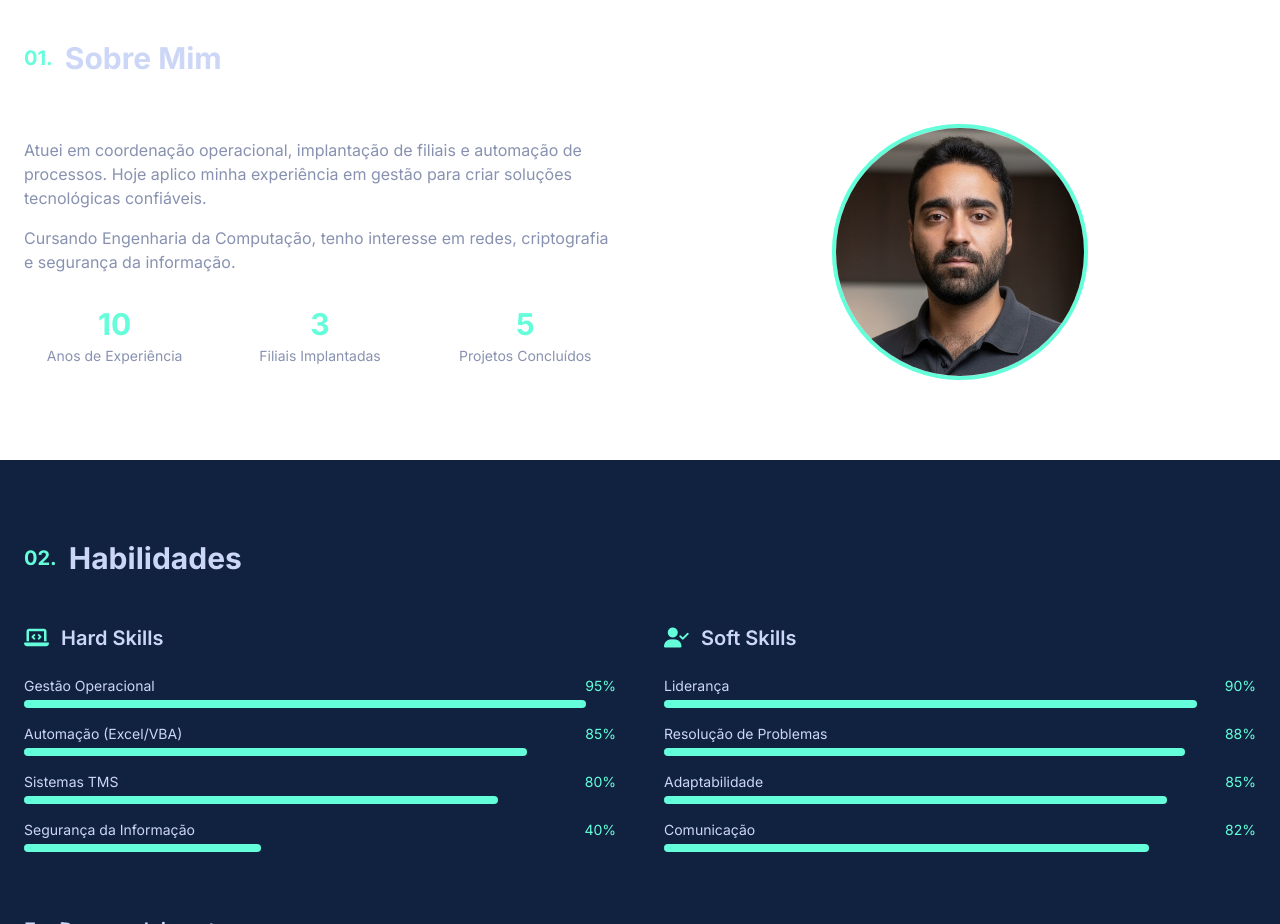
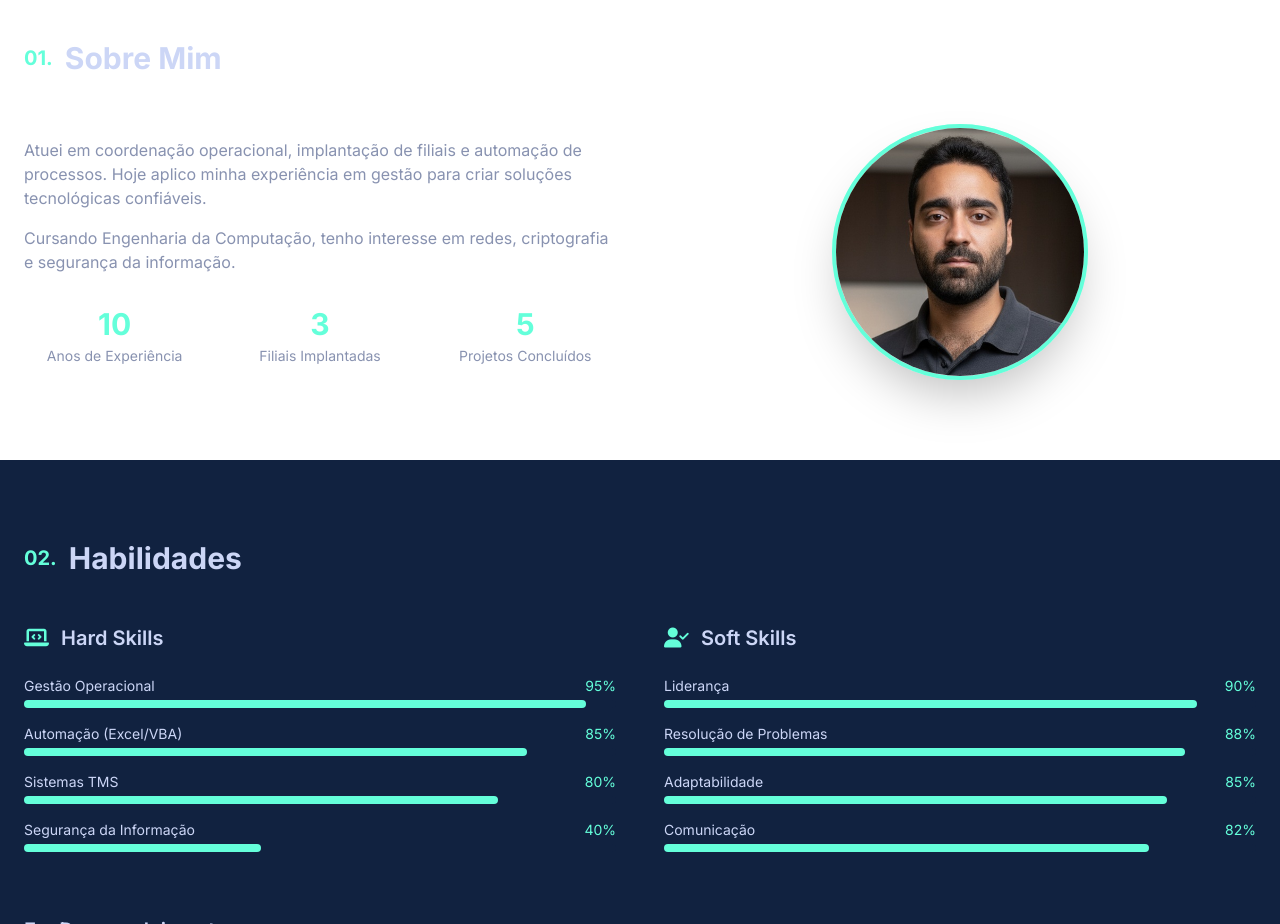
Before and after one commit to danielchrono/Website, a website built with Vite: page index.html in a window 1280 px wide. Shown: the part 840-1764 px from the top of the page. Built offline with nearby package versions, Linux system fonts and the light colour scheme.

Commit message:
modified:   index.html

```diff
--- a/index.html
+++ b/index.html
@@ -8,8 +8,8 @@
     <!-- Meta Tags OG -->
     <meta property="og:title" content="Daniel Lopes | Portfólio de Engenharia de Software e Logística" />
     <meta property="og:description" content="Explore meu portfólio: projetos de desenvolvimento web, habilidades e experiência em logística e engenharia." />
-    <meta property="og:image" content="/public/assets/profile-img.jpg" />
-    <meta property="og:url" content="https://danielchrono.github.io/Personal-Website/" />
+    <meta property="og:image" content="/assets/profile-img.jpg" />
+    <meta property="og:url" content="https://danielchrono.github.io/Website/" />
     <meta property="og:type" content="website" />
     <meta property="og:locale" content="pt_BR" />
     <meta property="og:site_name" content="Portfólio de Daniel Lopes" />
@@ -20,7 +20,7 @@
     <meta name="twitter:card" content="summary_large_image" />
     <meta name="twitter:title" content="Daniel Lopes | Portfólio de Engenharia de Software e Logística" />
     <meta name="twitter:description" content="Explore meu portfólio: projetos de desenvolvimento web, habilidades e experiência em logística e engenharia." />
-    <meta name="twitter:image" content="/public/assets/profile-img.jpg" />
+    <meta name="twitter:image" content="/assets/profile-img.jpg" />
 
     <!-- Fonts & Icons -->
     <link rel="preconnect" href="https://fonts.googleapis.com" />
--- a/src/main.ts
+++ b/src/main.ts
@@ -321,11 +321,14 @@ class PortfolioApp {
               </div>
 
               <div class="flex justify-center">
-                <div class="relative">
-                  <img src="/assets/profile-img.jpg" alt="Daniel Lopes"
-                       class="w-64 h-64 rounded-full border-4 border-brand object-cover"
-                       onerror="this.style.display='none'">
-                  <div class="absolute inset-0 border-2 border-brand rounded-full animate-pulse"></div>
+                <div class="relative group">
+                  <div class="w-64 h-64 rounded-full border-4 border-brand overflow-hidden shadow-2xl group-hover:shadow-brand/20 transition-all duration-500">
+                    <img src="/assets/profile-img.jpg" alt="Daniel Lopes - Engenheiro de Software"
+                        class="w-full h-full object-cover group-hover:scale-110 transition-transform duration-500"
+                        onerror="this.src='/assets/placeholder-profile.jpg'; this.alt='Imagem de perfil não disponível'">
+                  </div>
+                  <div class="absolute inset-0 border-2 border-brand rounded-full animate-pulse opacity-0 group-hover:opacity-100 transition-opacity duration-300"></div>
+                  <div class="absolute -inset-4 bg-brand/10 rounded-full blur-xl group-hover:opacity-100 opacity-0 transition-opacity duration-500"></div>
                 </div>
               </div>
             </div>
```
